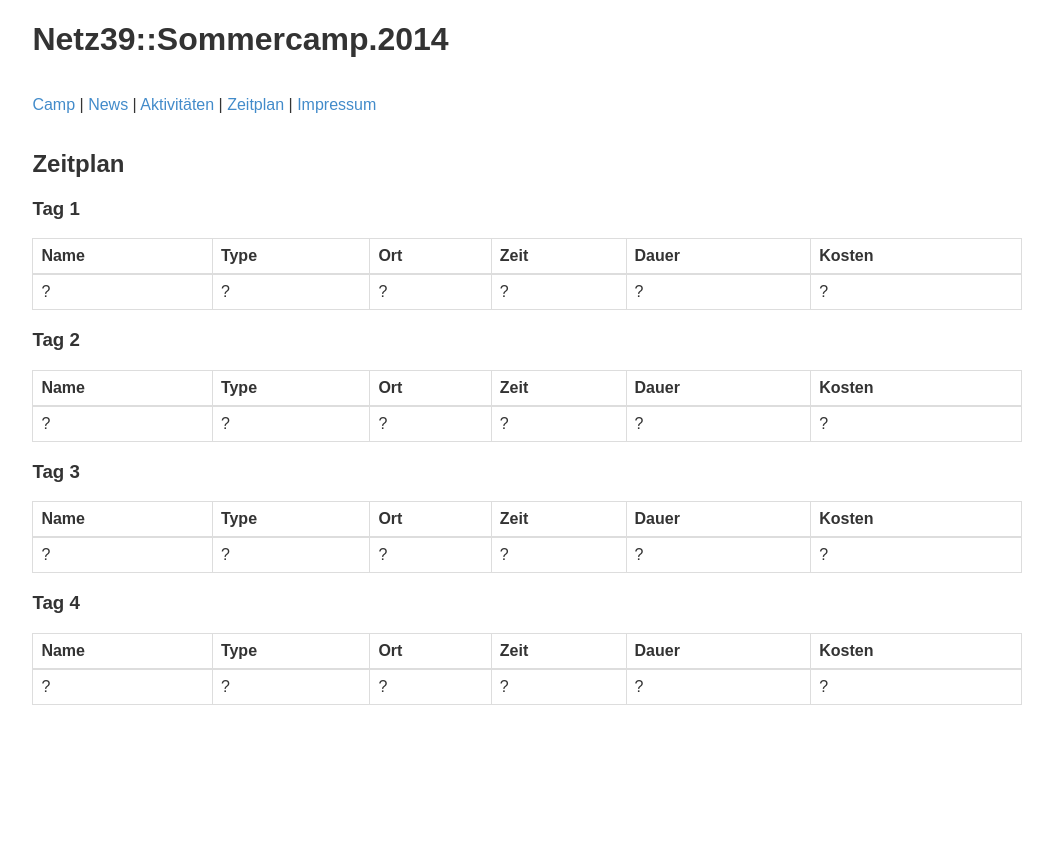
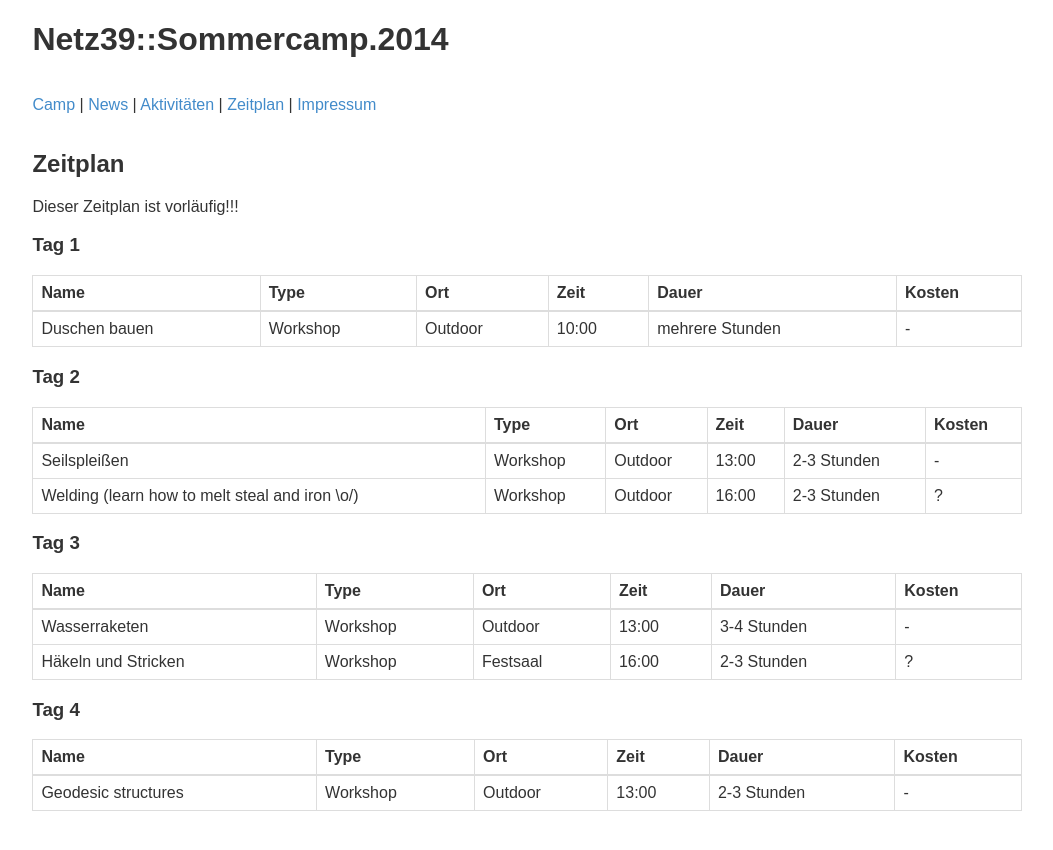
Before and after one commit to netz39/sommercamp2014, a Jekyll site: the page built from schedule/index.md, in a window 1280 px wide. Shown: the top 850 px of the page, without its empty margins (114-1167 px from the left). Built offline with Jekyll 4.4.1, drawn with Linux system fonts in a browser that asks for light colours.

Commit message:
Updated schedule

```diff
--- a/schedule/index.md
+++ b/schedule/index.md
@@ -2,13 +2,15 @@
 layout: singlerow
 title: Zeitplan
 ---
+
+Dieser Zeitplan ist vorläufig!!!
 
 ### Tag 1
 
 |---
 | Name | Type | Ort | Zeit | Dauer | Kosten
 |:-|:-|:-|:-|:-|:-
-| ? | ? | ? | ? | ? | ?
+| Duschen bauen | Workshop | Outdoor | 10:00 | mehrere Stunden | -
 |---
 
 ### Tag 2
@@ -16,7 +18,8 @@ title: Zeitplan
 |---
 | Name | Type | Ort | Zeit | Dauer | Kosten
 |:-|:-|:-|:-|:-|:-
-| ? | ? | ? | ? | ? | ?
+| Seilspleißen | Workshop | Outdoor | 13:00 | 2-3 Stunden | -
+| Welding (learn how to melt steal and iron \o/) | Workshop | Outdoor | 16:00 | 2-3 Stunden | ?
 |---
 
 ### Tag 3
@@ -24,7 +27,8 @@ title: Zeitplan
 |---
 | Name | Type | Ort | Zeit | Dauer | Kosten
 |:-|:-|:-|:-|:-|:-
-| ? | ? | ? | ? | ? | ?
+| Wasserraketen | Workshop | Outdoor | 13:00 | 3-4 Stunden | -
+| Häkeln und Stricken | Workshop | Festsaal | 16:00 | 2-3 Stunden | ?
 |---
 
 ### Tag 4
@@ -32,5 +36,5 @@ title: Zeitplan
 |---
 | Name | Type | Ort | Zeit | Dauer | Kosten
 |:-|:-|:-|:-|:-|:-
-| ? | ? | ? | ? | ? | ?
+| Geodesic structures | Workshop | Outdoor | 13:00 | 2-3 Stunden | -
 |---
```
